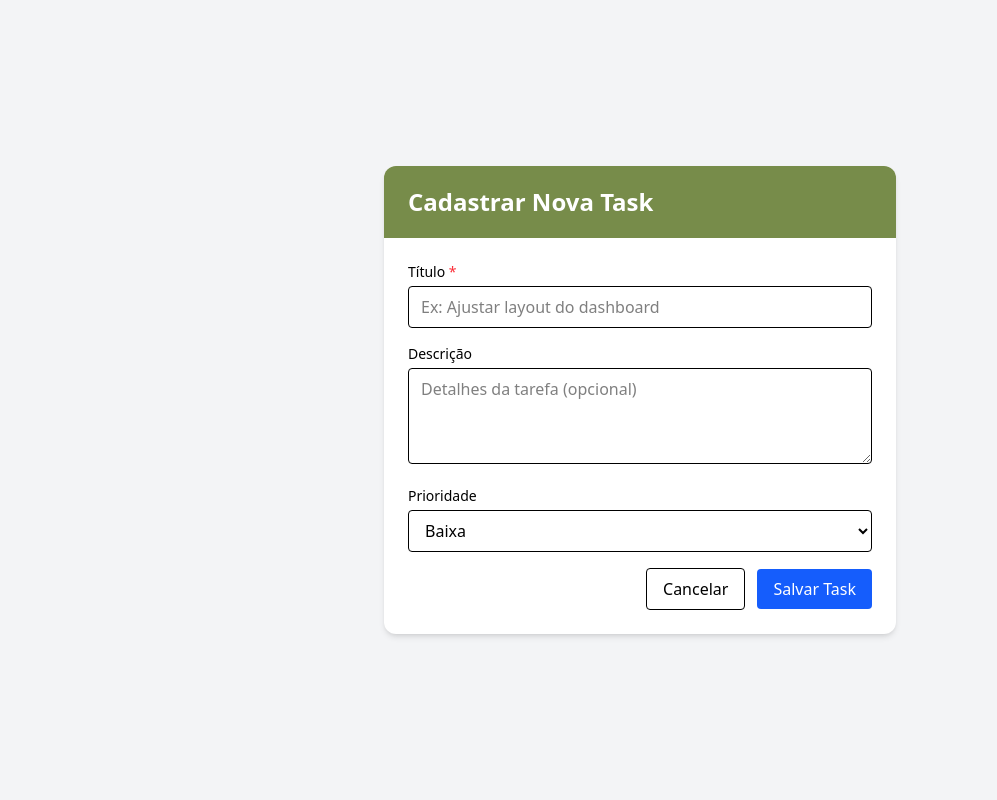
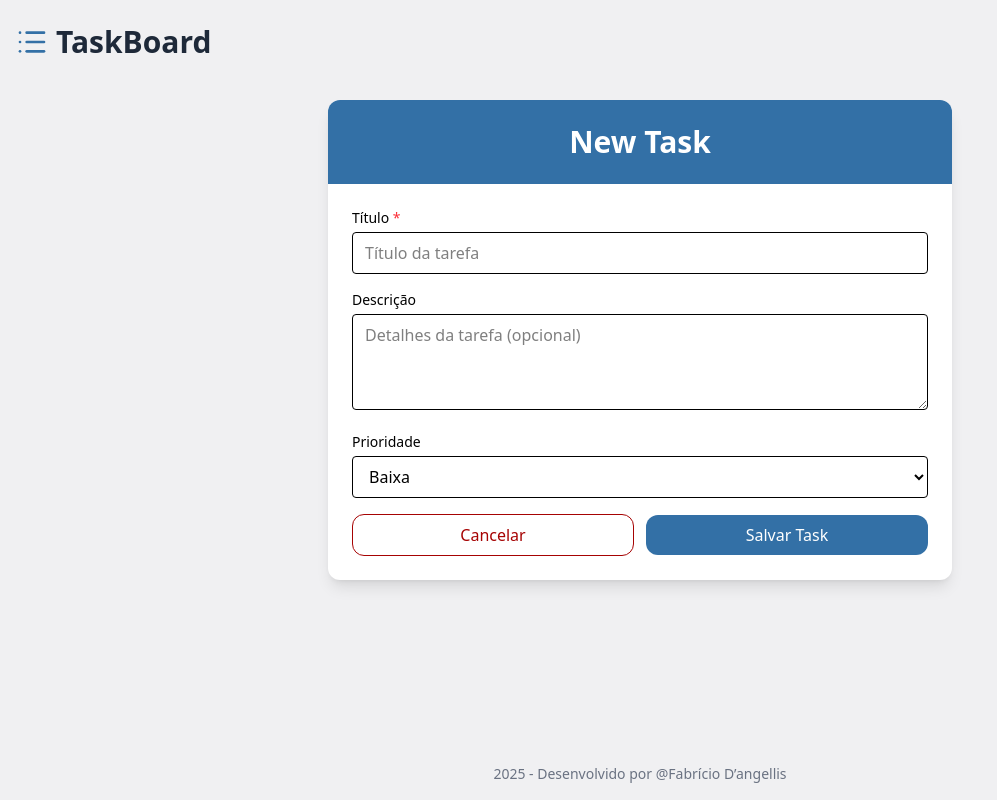
Before and after one commit to FabricioDangellis/Taskboard, a React app: page /task/new in a window 1280 px wide. Shown: the whole page, without its empty margins (0-997 px from the left). Built offline with nearby package versions, Linux system fonts and the light colour scheme; the HTML template or start-up script is replaced by a standard one.

Commit message:
FIX: Correction of the task registration screen layout

```diff
--- a/src/pages/Home/Home.tsx
+++ b/src/pages/Home/Home.tsx
@@ -23,9 +23,9 @@ export default function Home() {
 
         <div className="w-2/3 min-w-[360px] relative bg-white shadow-lg rounded-xl overflow-hidden flex flex-col">
 
-          <header className="w-full bg-sky-blue py-6 flex justify-center items-center">
-            <h1 className="font-bold text-3xl text-white">TaskBoard</h1>
-          </header>
+          <div className="w-full bg-sky-blue py-6 flex justify-center items-center">
+            <h1 className="font-bold text-3xl text-white">My Board</h1>
+          </div>
 
           <section className="p-6 pb-28">
             <div className="mb-5">
--- a/src/pages/NewTesk/NewTask.tsx
+++ b/src/pages/NewTesk/NewTask.tsx
@@ -1,6 +1,7 @@
 import { useState } from "react";
 import { Link, useNavigate } from "react-router-dom";
 import { useTask } from "../../context/TaskContext";
+import { List } from "lucide-react";
 
 export default function NewTask() {
   const { createTask } = useTask();
@@ -29,14 +30,22 @@ export default function NewTask() {
   }
 
   return (
-    <div className="w-full min-h-screen flex items-center justify-center bg-gray-100 p-4">
-      <div className="w-full max-w-lg bg-white rounded-xl shadow-md overflow-hidden">
-        <header className="bg-country-green px-6 py-5">
-          <h1 className="text-white text-2xl font-bold">Cadastrar Nova Task</h1>
-        </header>
+    <div className="w-full min-h-screen relative py-6 px-4 bg-off-white">
 
-        <main className="p-6">
-          <form onSubmit={handleSubmit} className="space-y-4">
+      <header className="h-1/6 flex items-center gap-2 mb-6">
+        <List className="w-8 h-8 text-sky-blue" />
+        <h1 className="font-bold text-3xl text-gray-800">TaskBoard</h1>
+      </header>
+
+      <main className="flex justify-center mt-10 mb-10">
+
+        <div className="w-2/4 min-w-[360px] relative bg-white shadow-lg rounded-xl overflow-hidden flex flex-col">
+
+          <div className="w-full bg-sky-blue py-6 flex justify-center items-center">
+            <h1 className="font-bold text-3xl text-white">New Task</h1>
+          </div>
+
+          <form onSubmit={handleSubmit} className="space-y-4 p-6">
             <div>
               <label htmlFor="titulo" className="block text-sm font-medium mb-1">
                 Título <span className="text-red-500">*</span>
@@ -47,7 +56,7 @@ export default function NewTask() {
                 value={titulo}
                 onChange={(e) => setTitulo(e.target.value)}
                 className="w-full border rounded px-3 py-2 focus:outline-none focus:ring-2 focus:ring-blue-400"
-                placeholder="Ex: Ajustar layout do dashboard"
+                placeholder="Título da tarefa"
                 required
                 aria-required
               />
@@ -82,20 +91,25 @@ export default function NewTask() {
               </select>
             </div>
 
-            <div className="flex gap-3 justify-end items-center mt-4">
-              <Link to="/" className="px-4 py-2 rounded border hover:bg-gray-50">
+            <div className="flex gap-3 justify-center items-center mt-4">
+              <Link to="/" className="w-1/2 px-4 py-2 text-center text-apple rounded-xl border border-apple hover:bg-apple hover:text-white transition delay-90 duration-200">
                 Cancelar
               </Link>
               <button
                 type="submit"
-                className="bg-blue-600 text-white px-4 py-2 rounded hover:bg-blue-700"
+                className="w-1/2 bg-sky-blue text-white px-4 py-2 rounded-xl hover:bg-sky-light-blue transition delay-90 duration-200"
               >
                 Salvar Task
               </button>
             </div>
           </form>
-        </main>
-      </div>
+        </div>
+      </main>
+
+      <footer className="absolute bottom-0 left-0 w-full my-4 mt-6 text-gray-500 text-sm text-center">
+        2025 - Desenvolvido por <Link to="https://github.com/FabricioDangellis" target="_blank" rel="noopener noreferrer">@Fabrício D’angellis</Link>
+      </footer>
+
     </div>
   );
 }
```
